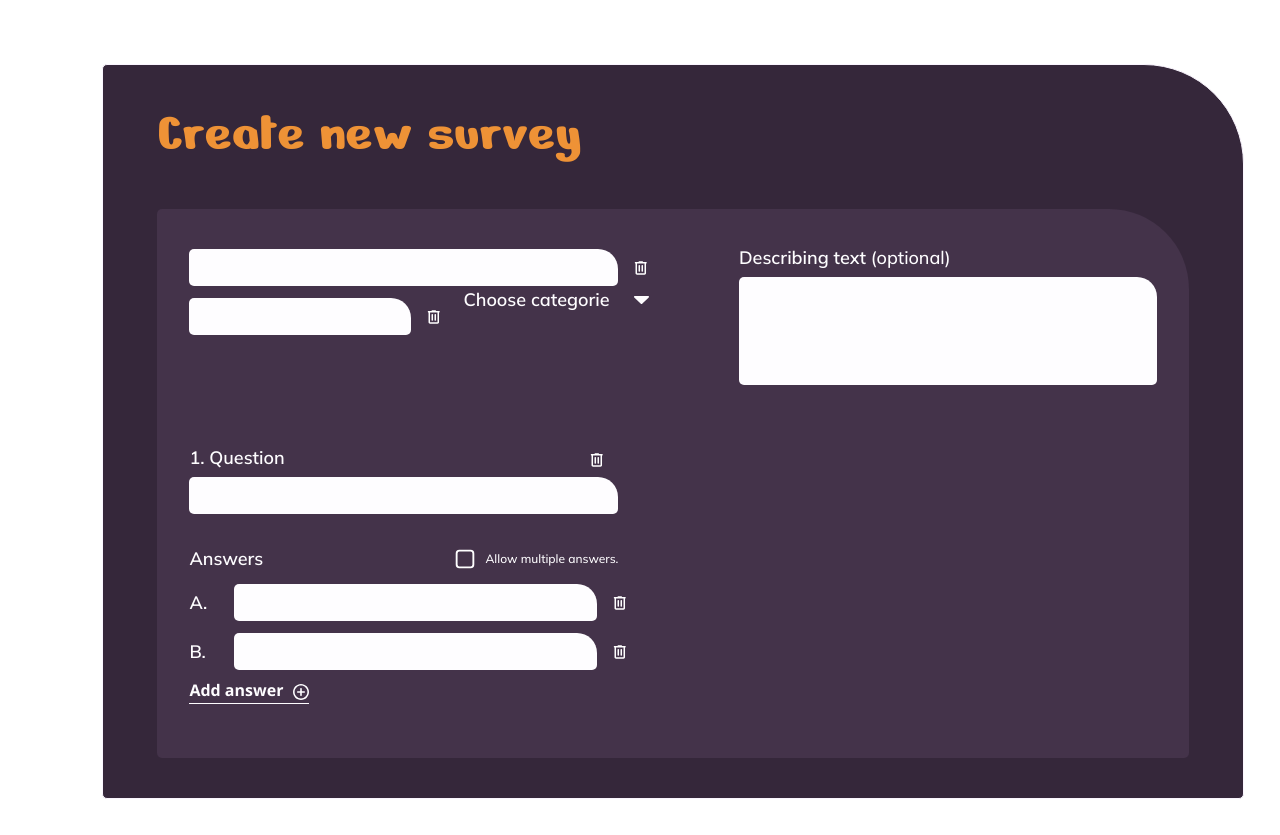
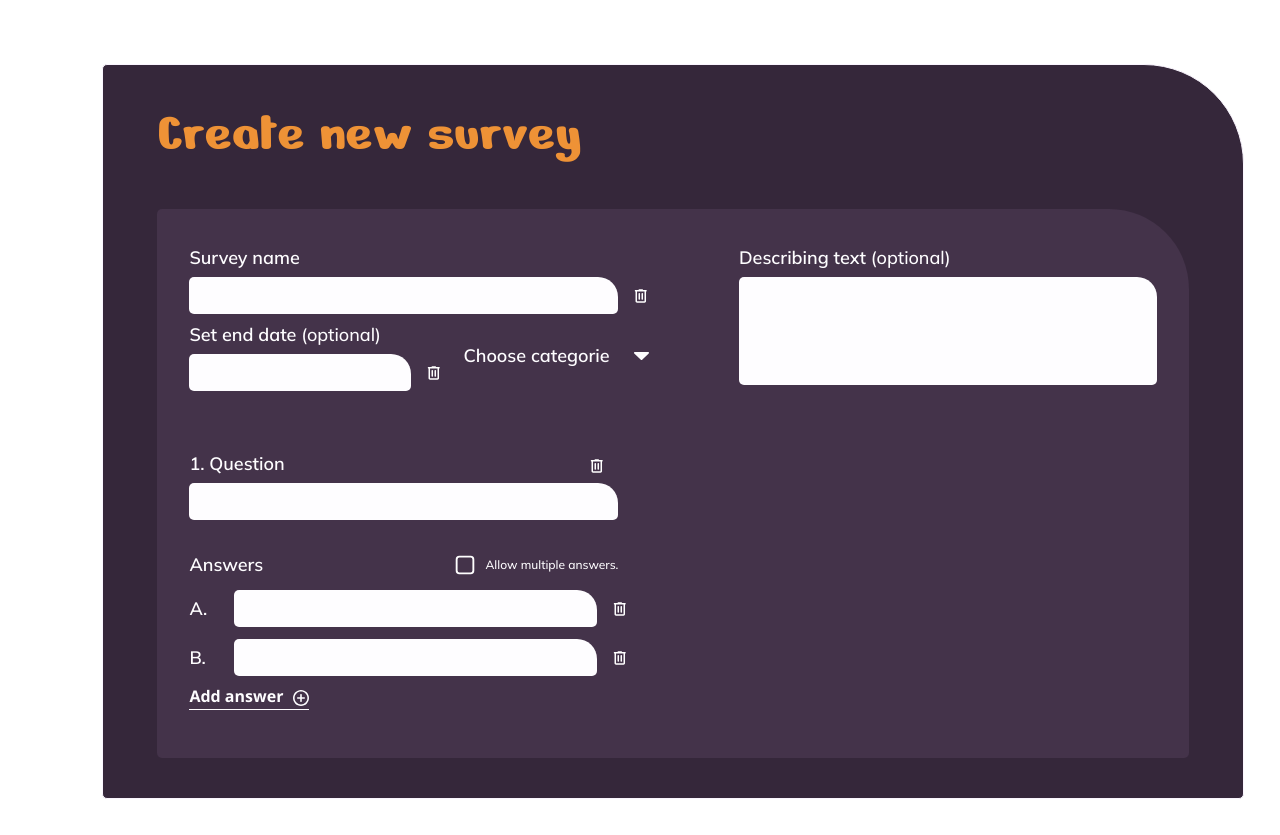
Before and after one commit to FatihYalcin42/PollApp, an Angular app: page /create-survey in a window 1280 px wide. Built offline with nearby package versions, Linux system fonts and the light colour scheme; a web font is replaced by a local one.

Commit message:
feat(create-survey): add left-side field labels for Survey name and Set end date (optional)

```diff
--- a/src/app/pages/create-survey/create-survey-page.html
+++ b/src/app/pages/create-survey/create-survey-page.html
@@ -4,19 +4,27 @@
     <div class="create-survey-form-surface">
       <div class="create-survey-top-row">
         <div class="create-survey-inputs">
+          <div class="create-survey-input-group">
+            <label class="create-survey-field-title" for="survey-name-input">Survey name</label>
             <div class="create-survey-input-row">
-            <input class="create-survey-input" type="text" aria-label="Survey title" />
+              <input class="create-survey-input" id="survey-name-input" type="text" aria-label="Survey title" />
 
               <button class="delete-button" type="button" aria-label="Delete survey input">
                 <img class="delete-button__icon" src="/assets/delete-icon.svg" alt="" />
                 <img class="delete-button__icon-hover" src="/assets/delete-icon-hover.svg" alt="" />
               </button>
             </div>
+          </div>
 
+          <div class="create-survey-input-group create-survey-input-group--split">
+            <label class="create-survey-field-title" for="survey-end-date-input">
+              Set end date <span class="create-survey-field-title-optional">(optional)</span>
+            </label>
             <div class="create-survey-input-row create-survey-input-row--split">
               <div class="create-survey-input-row__left">
                 <input
                   class="create-survey-input create-survey-input--short"
+                  id="survey-end-date-input"
                   type="text"
                   aria-label="Set end date optional"
                 />
@@ -38,6 +46,7 @@
                 <span class="category-dropdown__label">Choose categorie</span>
                 <span class="category-dropdown__arrow" aria-hidden="true"></span>
               </button>
+            </div>
           </div>
         </div>
 
--- a/src/app/pages/create-survey/create-survey-page.scss
+++ b/src/app/pages/create-survey/create-survey-page.scss
@@ -79,6 +79,27 @@
   display: flex;
   flex-direction: column;
   gap: 12px;
+}
+
+.create-survey-input-group {
+  display: flex;
+  flex-direction: column;
+  gap: 10px;
+}
+
+.create-survey-field-title {
+  margin: 0;
+  width: fit-content;
+  font-family: 'Mulish', 'Segoe UI', Tahoma, Geneva, Verdana, sans-serif;
+  font-weight: 700;
+  font-size: 18px;
+  line-height: 1;
+  letter-spacing: 0;
+  color: #fefdff;
+}
+
+.create-survey-field-title-optional {
+  font-weight: 400;
 }
 
 .create-survey-input-row {
```
Lines whose indentation alone changed are shown as unchanged.
